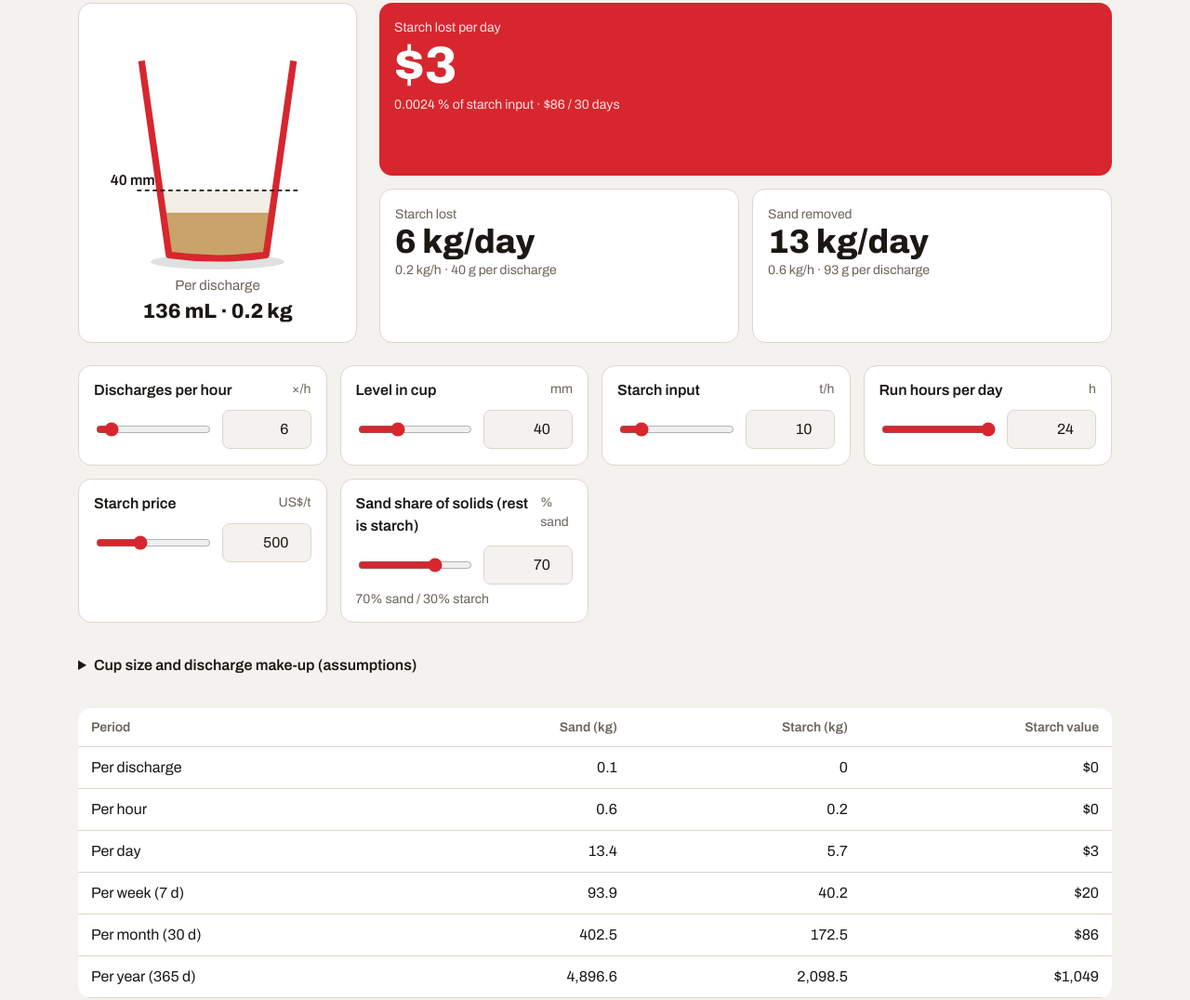
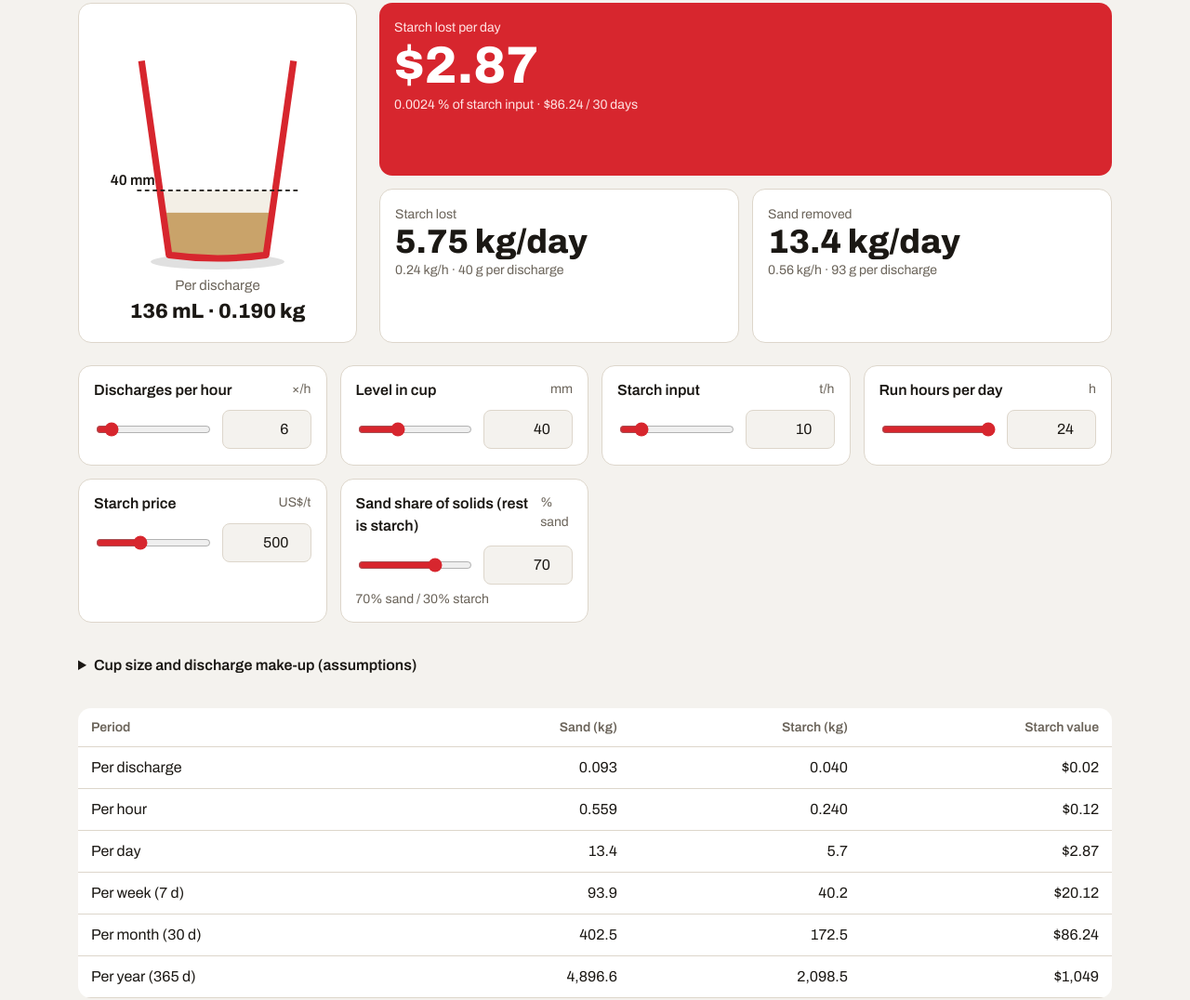
Before and after one commit to thomaskappeai-afk/desander-calculator, a plain HTML site: page index.html in a window 1280 px wide. Shown: the part 139-1215 px from the top of the page at 93% size. Drawn offline with Linux system fonts and the light colour scheme.

Commit message:
Show more decimals so small losses don't round to zero
Co-Authored-By: Claude Opus 5.5 <noreply@anthropic.com>
Claude-Session: https://claude.ai/code/session_011xdtA3urV4o9aW5SFa97KX

```diff
--- a/index.html
+++ b/index.html
@@ -96,10 +96,11 @@ const mk=(a,el)=>{el.innerHTML=a.map(([id,n,u,mi,ma,st,d])=>{v[id]=d;return `<di
 mk(F,document.getElementById('ctr'));mk(A,document.getElementById('adv'));
 document.getElementById('split').closest('.c').insertAdjacentHTML('beforeend','<div class="note" id="splitl" style="margin-top:2px"></div>');
 const $=id=>document.getElementById(id);
-const n0=x=>x.toLocaleString('en-US',{maximumFractionDigits:0});
-const n1=x=>x.toLocaleString('en-US',{maximumFractionDigits:1});
-const kg=x=>x>=1000?n1(x/1000)+' t':n0(x)+' kg';
-const usd=x=>'$'+n0(x);
+const fx=(x,d)=>x.toLocaleString('en-US',{minimumFractionDigits:d,maximumFractionDigits:d});
+const n0=x=>fx(x,0);
+const n1=x=>fx(x,Math.abs(x)>=100?0:Math.abs(x)>=10?1:2);
+const kg=x=>x>=1000?fx(x/1000,2)+' t':n1(x)+' kg';
+const usd=x=>'$'+fx(x,Math.abs(x)>=100?0:2);
 function calc(){
  if(v.lvl>v.ch){v.lvl=v.ch;$('lvl').value=$('lvln').value=v.ch}
  $('lvl').max=$('lvln').max=v.ch;
@@ -111,13 +112,13 @@ function calc(){
  const sandDay=sandH*v.hrs,starDay=starH*v.hrs;
  const pct=starH/(v.tph*1000)*100;
  const cost=t=>t/1000*v.price;
- $('vol').textContent=n0(mL)+' mL · '+n1(mass)+' kg';
+ $('vol').textContent=n0(mL)+' mL · '+fx(mass,3)+' kg';
  $('costDay').textContent=usd(cost(starDay));
  $('pct').textContent=(pct<0.01?pct.toFixed(4):pct.toFixed(3))+' % of starch input · '+usd(cost(starDay)*30)+' / 30 days';
  $('starDay').textContent=kg(starDay)+'/day';$('starHr').textContent=n1(starH)+' kg/h · '+n0(starD*1000)+' g per discharge';
  $('sandDay').textContent=kg(sandDay)+'/day';$('sandHr').textContent=n1(sandH)+' kg/h · '+n0(sandD*1000)+' g per discharge';
  const P=[['Per discharge',1/v.dis/v.hrs],['Per hour',1/v.hrs],['Per day',1],['Per week (7 d)',7],['Per month (30 d)',30],['Per year (365 d)',365]];
- $('tb').innerHTML=P.map(([l,m])=>`<tr><td>${l}</td><td>${n1(sandDay*m)}</td><td>${n1(starDay*m)}</td><td>${usd(cost(starDay*m))}</td></tr>`).join('');
+ $('tb').innerHTML=P.map(([l,m])=>`<tr><td>${l}</td><td>${fx(sandDay*m,m<1?3:1)}</td><td>${fx(starDay*m,m<1?3:1)}</td><td>${usd(cost(starDay*m))}</td></tr>`).join('');
  $('splitl').textContent=v.split+'% sand / '+(100-v.split)+'% starch';
  draw(h/H,v.split/100);
 }
```
